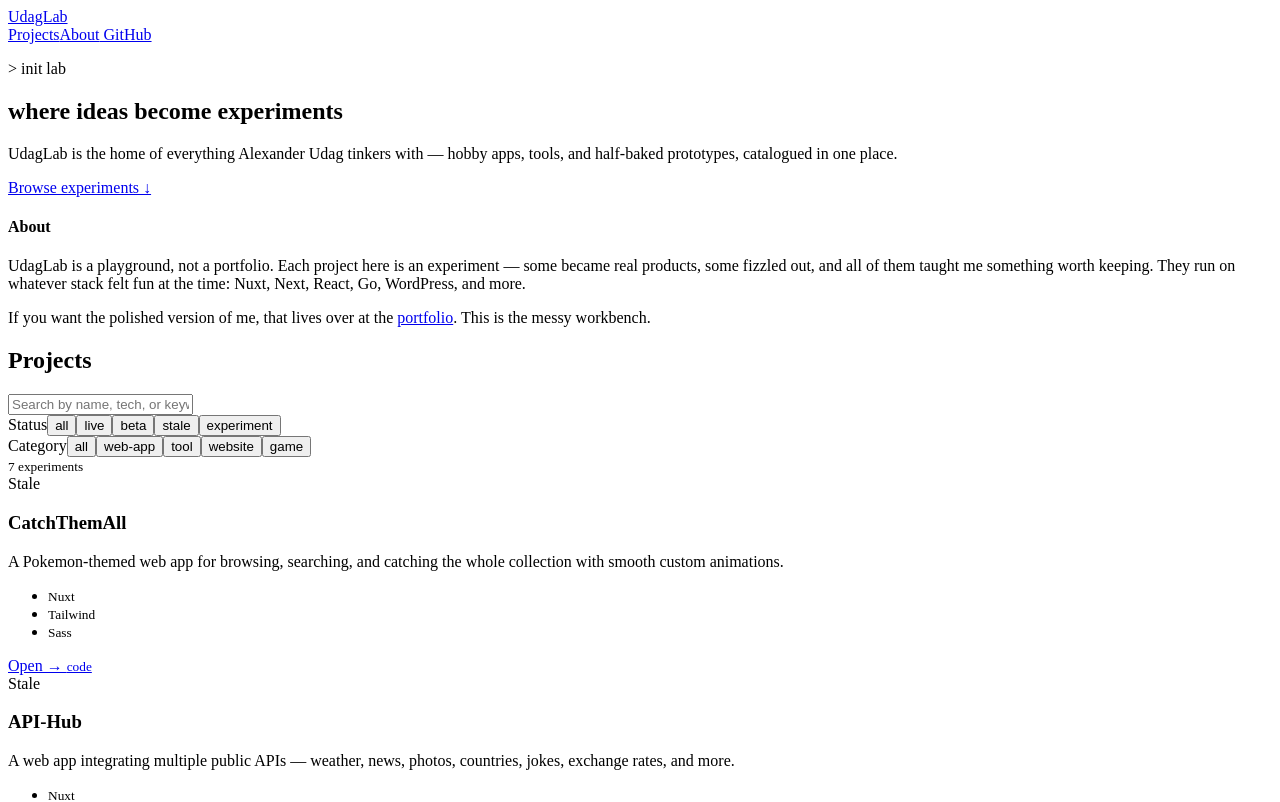
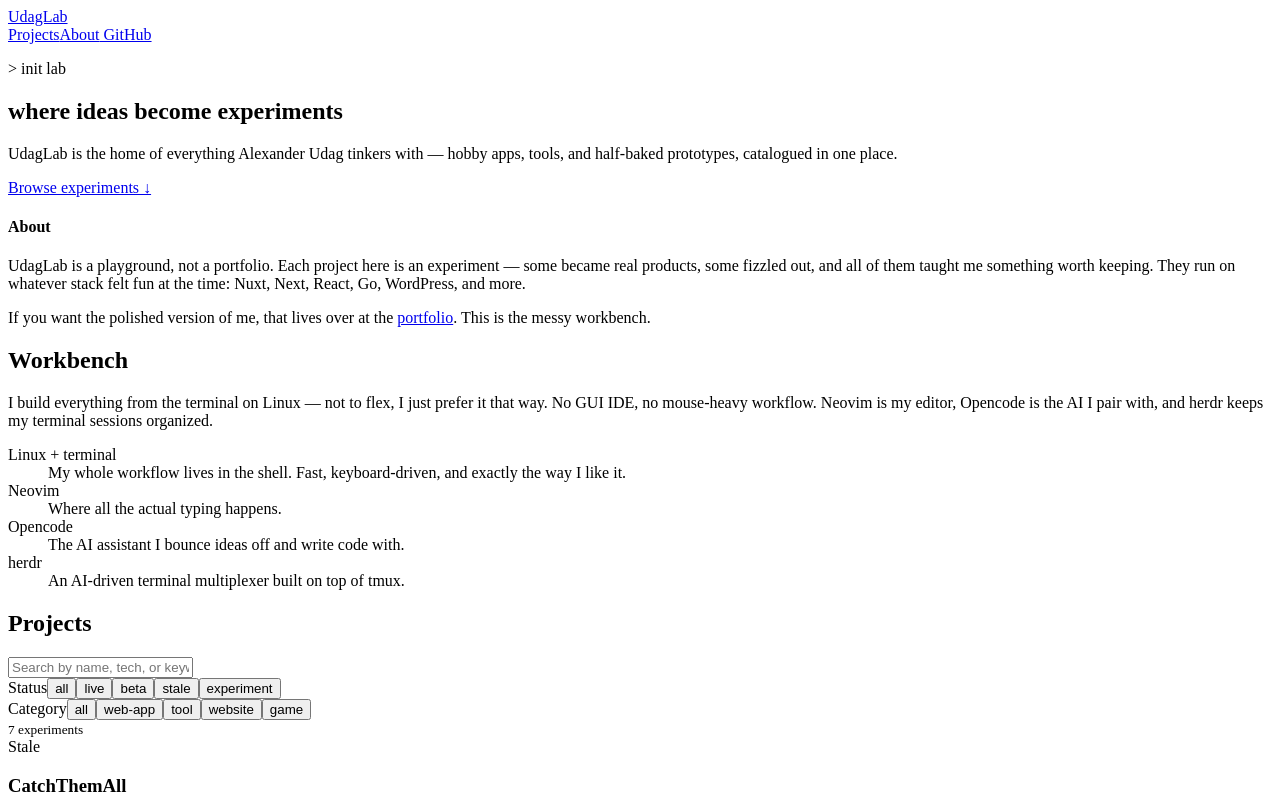
Before and after one commit to Gadu25/udaglab, a Nuxt app: page / in a window 1280 px wide. Shown: the top 802 px of the page. Built offline with nearby package versions, Linux system fonts and the light colour scheme.

Commit message:
feat: place workbench section on homepage

```diff
--- a/pages/index.vue
+++ b/pages/index.vue
@@ -2,6 +2,7 @@
   <div class="index">
     <HeroSection />
     <AboutSection />
+    <WorkbenchSection />
     <ProjectsSection />
     <!-- <ChangelogSection /> -->
   </div>
```
